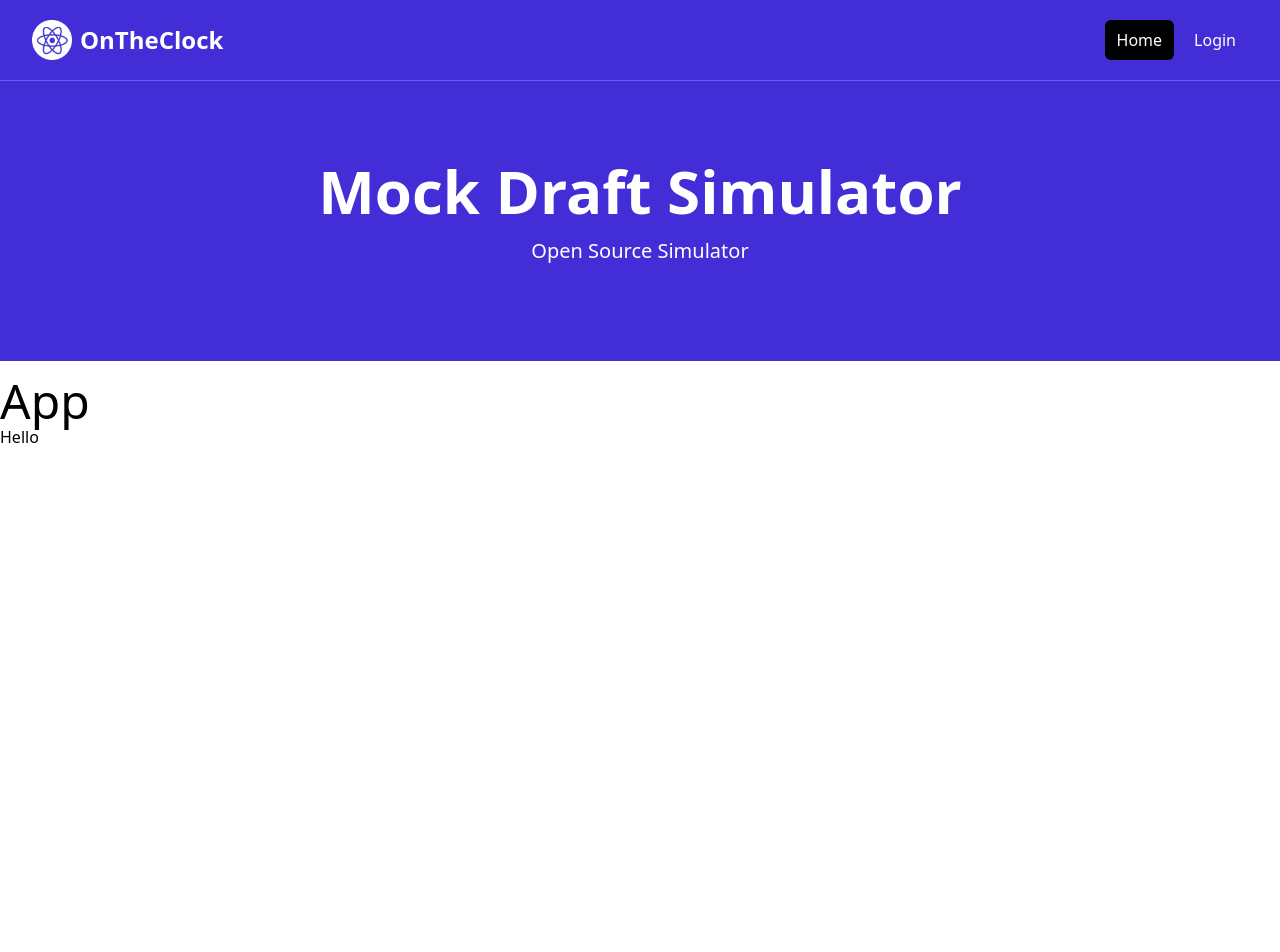
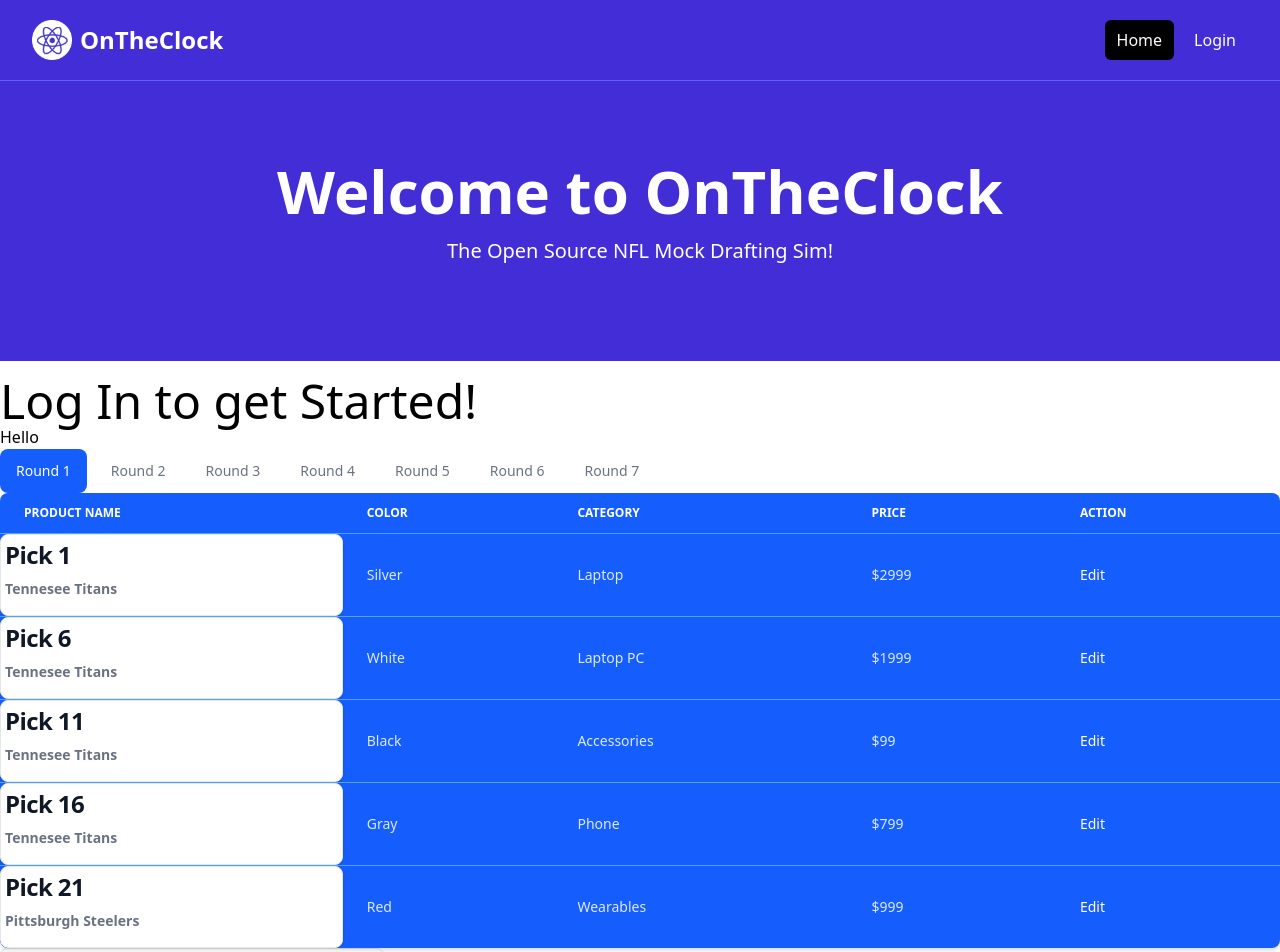
Before and after one commit to Burke-LJX/MockDraftProject, a React (Vite) app in the folder react-frontend/: page / in a window 1280 px wide. Shown: the top 952 px of the page. Before the commit the page ends 800 px from the top, so only its background shows below. Built offline with nearby package versions, Linux system fonts and the light colour scheme.

Commit message:
Started Major DraftBoard React Components

```diff
--- a/react-frontend/src/App.jsx
+++ b/react-frontend/src/App.jsx
@@ -1,13 +1,17 @@
 import React from 'react'
 import Navbar from "./components/Navbar"
 import Hero from "./components/Hero"
+import Card from "./components/Card"
+import PicksTable from "./components/PicksTable"
 const App = () => {
   return (
     <>
     <Navbar />
-    <Hero title = 'Mock Draft Simulator' subtitle = "Open Source Simulator" />
-    <div className='text-5xl'>App</div>
+    <Hero title = 'Welcome to OnTheClock' subtitle = "The Open Source NFL Mock Drafting Sim!" />
+    <div className='text-5xl'>Log In to get Started!</div>
     <p>Hello</p>
+    <PicksTable />
+    <Card />
     </>
   )
 }
--- /dev/null
+++ b/react-frontend/src/components/Card.jsx
@@ -0,0 +1,12 @@
+import React from 'react'
+function Card(props) {
+    return (
+<div class="max-w-sm p-1 bg-white border border-gray-200 rounded-lg shadow-sm dark:bg-gray-600 dark:border-gray-700">
+    <a href="#">
+        <h5 class="mb-2 text-2xl font-semibold tracking-tight text-gray-900 dark:text-white">{props.text}</h5>
+    </a>
+    <p class="mb-3 font-normal font-semibold text-gray-500 dark:text-gray-400">{props.Team}</p>
+</div>
+    )}
+
+export default Card
--- /dev/null
+++ b/react-frontend/src/components/PicksTable.jsx
@@ -0,0 +1,83 @@
+import Card from "./Card"
+import RoundTitle from "./RoundTitle"
+function PicksTable() {
+    return (
+        <>
+            <RoundTitle />
+            <div>
+                <div class="relative overflow-x-auto shadow-md sm:rounded-lg">
+                    <table class="w-full text-sm text-left rtl:text-right text-blue-100 dark:text-blue-100">
+                        <thead class="text-xs text-white uppercase bg-blue-600 border-b border-blue-400 dark:text-white">
+                            <tr>
+                                <th scope="col" class="px-6 py-3">
+                                    Product name
+                                </th>
+                                <th scope="col" class="px-6 py-3">
+                                    Color
+                                </th>
+                                <th scope="col" class="px-6 py-3">
+                                    Category
+                                </th>
+                                <th scope="col" class="px-6 py-3">
+                                    Price
+                                </th>
+                                <th scope="col" class="px-6 py-3">
+                                    Action
+                                </th>
+                            </tr>
+                        </thead>
+                        <tbody>
+                            <tr class="bg-blue-600 border-b border-blue-400 hover:bg-blue-500">
+                                <Card text="Pick 1" Team="Tennesee Titans" />
+                                <td class="px-6 py-4">Silver</td>
+                                <td class="px-6 py-4">Laptop</td>
+                                <td class="px-6 py-4">$2999</td>
+                                <td class="px-6 py-4">
+                                    <a href="#" class="font-medium text-white hover:underline">Edit</a>
+                                </td>
+                            </tr>
+                            <tr class="bg-blue-600 border-b border-blue-400 hover:bg-blue-500">
+                                <Card text="Pick 6" Team="Tennesee Titans" />
+                                <td class="px-6 py-4">White</td>
+                                <td class="px-6 py-4">Laptop PC</td>
+                                <td class="px-6 py-4">$1999</td>
+                                <td class="px-6 py-4">
+                                    <a href="#" class="font-medium text-white hover:underline">Edit</a>
+                                </td>
+                            </tr>
+                            <tr class="bg-blue-600 border-b border-blue-400 hover:bg-blue-500">
+                                <Card text="Pick 11" Team="Tennesee Titans" />
+                                <td class="px-6 py-4">Black</td>
+                                <td class="px-6 py-4">Accessories</td>
+                                <td class="px-6 py-4">$99</td>
+                                <td class="px-6 py-4">
+                                    <a href="#" class="font-medium text-white hover:underline">Edit</a>
+                                </td>
+                            </tr>
+                            <tr class="bg-blue-600 border-b border-blue-400 hover:bg-blue-500">
+                                <Card text="Pick 16" Team="Tennesee Titans" />
+                                <td class="px-6 py-4">Gray</td>
+                                <td class="px-6 py-4">Phone</td>
+                                <td class="px-6 py-4">$799</td>
+                                <td class="px-6 py-4">
+                                    <a href="#" class="font-medium text-white hover:underline">Edit</a>
+                                </td>
+                            </tr>
+                            <tr class="bg-blue-600 border-blue-400 hover:bg-blue-500">
+                                <Card text="Pick 21" Team="Pittsburgh Steelers" />
+                                <td class="px-6 py-4">Red</td>
+                                <td class="px-6 py-4">Wearables</td>
+                                <td class="px-6 py-4">$999</td>
+                                <td class="px-6 py-4">
+                                    <a href="#" class="font-medium text-white hover:underline">Edit</a>
+                                </td>
+                            </tr>
+                        </tbody>
+                    </table>
+                </div>
+            </div>
+        </>
+    );
+}
+
+export default PicksTable;
--- /dev/null
+++ b/react-frontend/src/components/RoundTitle.jsx
@@ -0,0 +1,32 @@
+import { useState } from "react";
+
+function RoundTitle() {
+    const [activeRound, setActiveRound] = useState(1); // Default active round is 1
+
+    const rounds = [1, 2, 3, 4, 5, 6, 7];
+
+    return (
+        <div>
+            <ul className="flex flex-wrap text-sm font-medium text-center text-gray-500 dark:text-gray-400">
+                {rounds.map((round) => (
+                    <li key={round} className="me-2">
+                        <button
+                            className={`inline-block px-4 py-3 rounded-lg ${
+                                activeRound === round
+                                    ? "text-white bg-blue-600"
+                                    : "hover:text-gray-900 hover:bg-gray-100 dark:hover:bg-gray-800 dark:hover:text-white"
+                            }`}
+                            type="button"
+                            role="tab"
+                            onClick={() => setActiveRound(round)} // Set active round on click
+                        >
+                            Round {round}
+                        </button>
+                    </li>
+                ))}
+            </ul>
+        </div>
+    );
+}
+
+export default RoundTitle;
```
